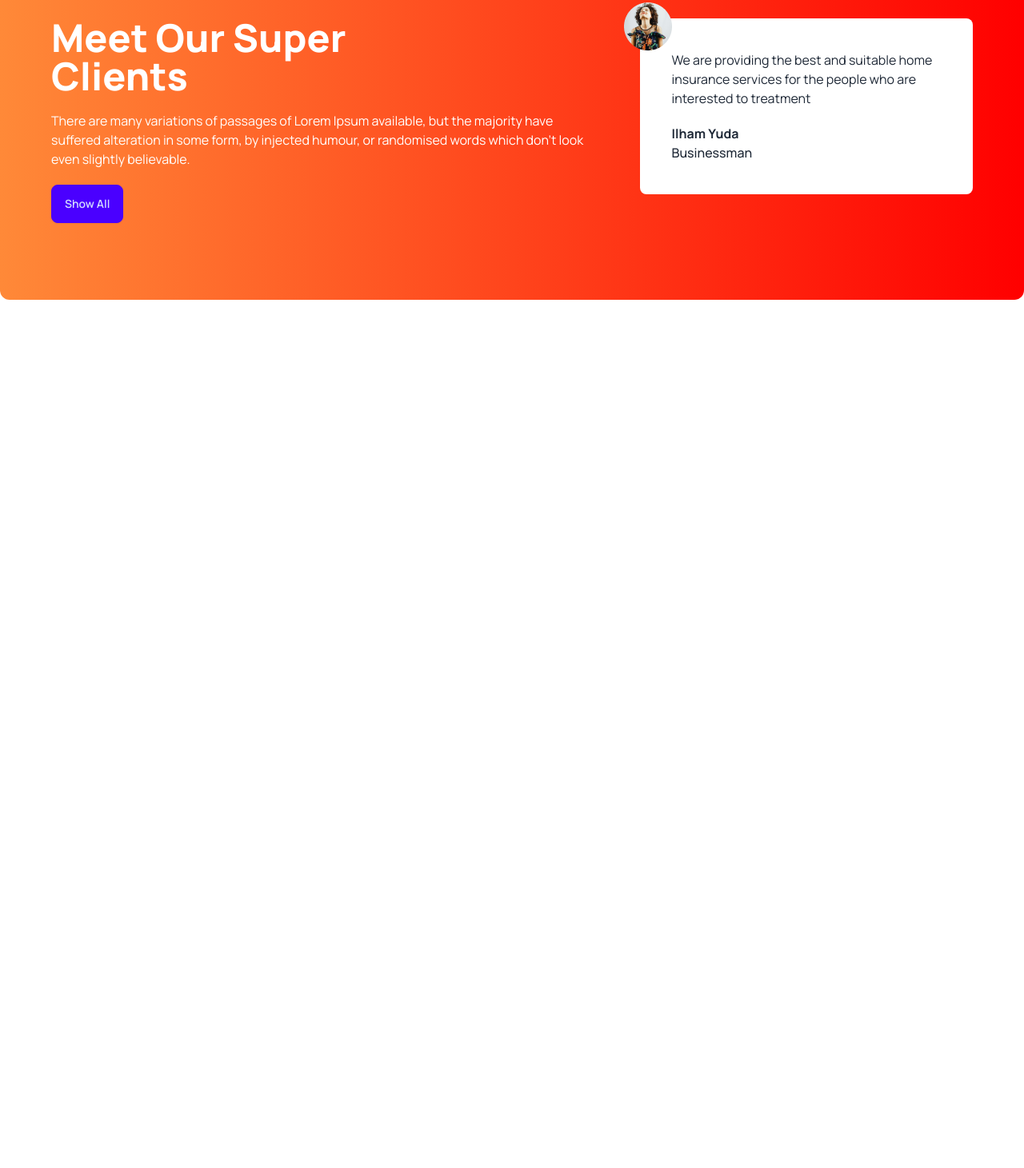
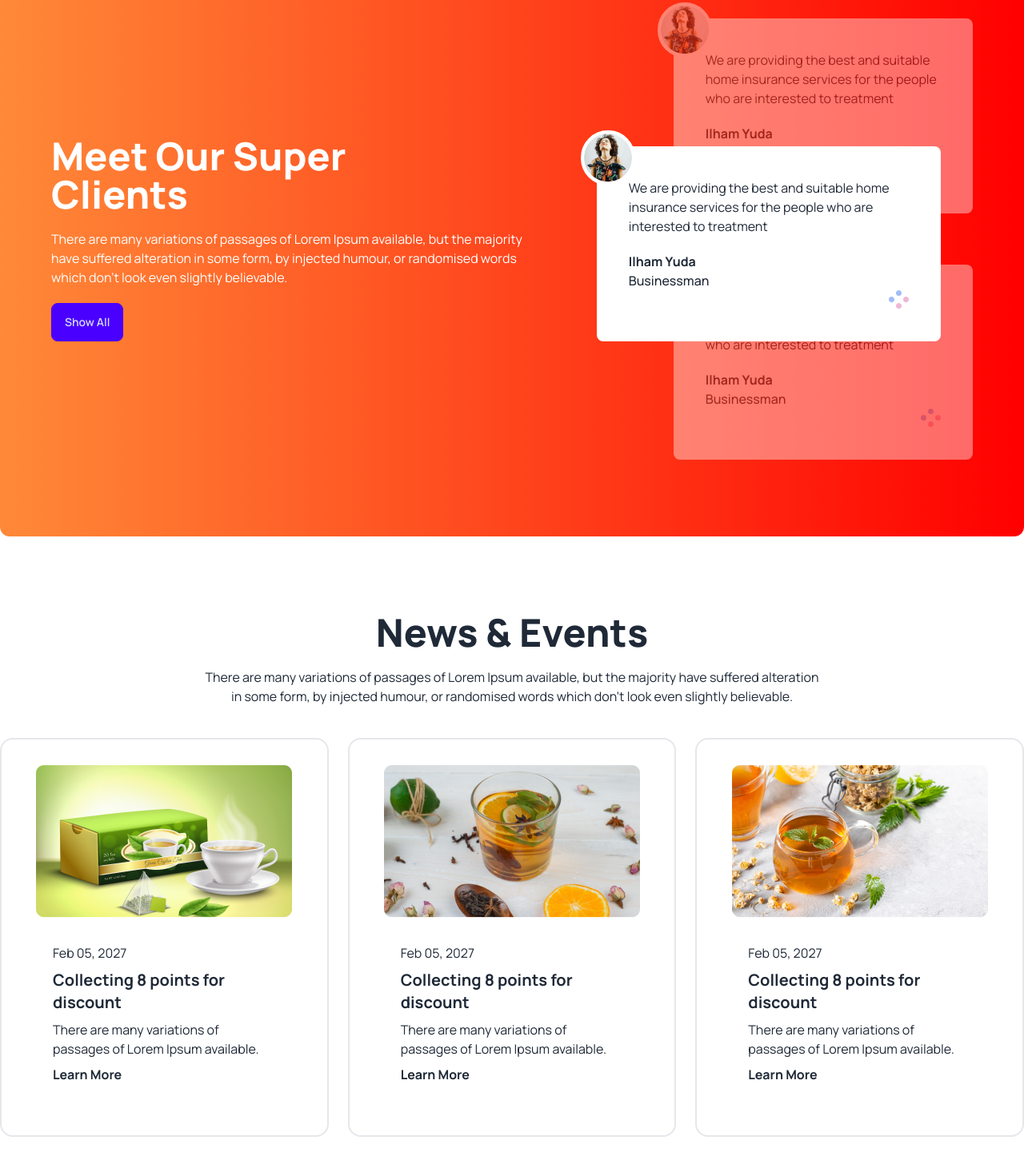
Before and after one commit to showlin1/tea-house-with-daisy-ui, a plain HTML site: page index.html in a window 1280 px wide. Shown: the part 1876-3337 px from the top of the page at 80% size. Before the commit the page ends 2347 px from the top, so only its background shows below. Drawn offline with nearby package versions, Linux system fonts and the light colour scheme.

Commit message:
added a news & event section

```diff
--- a/index.html
+++ b/index.html
@@ -68,7 +68,7 @@
                 the majority have suffered alteration
                 in some form, by injected humour, or randomised words which don't look even slightly believable. </p>
             <!-- Feature Tea Card container  -->
-            <div class="grid gap-6 grid-cois-1 md:grid-cols-2 lg:grid-cols-4">
+            <div class="grid gap-6 grid-cols-1 md:grid-cols-2 lg:grid-cols-4">
                 <!-- first card -->
                 <div class="card  p-8 bg-gradient-to-r from-[#F4F4F4] to-[#F4F4F4] shadow-xl">
                     <figure><img src="images/tea-1.png" alt="Shoes" /></figure>
@@ -134,27 +134,101 @@
             </div>
         </section>
         <!-- super client section -->
-        <section class="my-24 flex flex-coi lg:flex-row gap-12 rounded-xl bg-gradient-to-r from-[#FF8938] to-[#F00] px-16 py-24">
-            <div class="space-y-5">
-                <h2 class="text-5xl text-white font-extrabold">Meet Our Super <br> Clients
-                </h2>
-
-                    <p class="text-white">There are many variations of passages of Lorem Ipsum available, but the majority have suffered
+        <section
+            class="my-24 flex flex-col lg:flex-row gap-12 rounded-xl bg-gradient-to-r from-[#FF8938] to-[#F00] px-16 py-24">
+            <div class=" flex items-center lg:pr-28">
+                <div class="space-y-5">
+                    <h2 class="text-5xl text-white font-extrabold">Meet Our Super <br> Clients
+                    </h2>
+                    <p class="text-white">There are many variations of passages of Lorem Ipsum available, but the
+                        majority have suffered
                         alteration in some form, by injected humour, or randomised words which don't look even slightly
                         believable. </p>
                     <button class="btn btn-primary">Show All</button>
+                </div>
 
             </div>
-            <div>
-                <!-- review -->
-                <div class=" relative p-10 rounded-lg bg-white">
-                    <img class="absolute -top-5 -left-5" src="images/client.png" alt="">
+            <!-- review container -->
+            <div class="relative">
+                <!--next review -->
+                <div class=" relative opacity-40 mb-16 z-10 p-10 rounded-lg bg-white">
+                    <img class="absolute -top-5 -left-5 border-4 border-white rounded-full bg-white"
+                        src="images/client.png" alt="">
                     <p>We are providing the best and suitable home insurance services for the people who are interested
                         to treatment</p>
                     <h4 class="font-bold mt-5">Ilham Yuda</h4>
                     <p class="font-medium">Businessman</p>
+                    <div class="flex justify-end">
+                        <img src="images/circles.png" alt="">
+                    </div>
+                </div>
+                <!--current review -->
+                <div class="absolute top-40 lg:-left-24 z-20 lg:w-[430px] p-10 rounded-lg bg-white">
+                    <img class="absolute -top-5 -left-5 border-4 border-white rounded-full bg-white"
+                        src="images/client.png" alt="">
+                    <p>We are providing the best and suitable home insurance services for the people who are interested
+                        to treatment</p>
+                    <h4 class="font-bold mt-5">Ilham Yuda</h4>
+                    <p class="font-medium">Businessman</p>
+                    <div class="flex justify-end">
+                        <img src="images/circles.png" alt="">
+                    </div>
+                </div>
+                <!--previous review -->
+                <div class=" relative opacity-40 p-10 z-10 rounded-lg bg-white">
+                    <img class="absolute -top-5 -left-5 border-4 border-white rounded-full bg-white"
+                        src="images/client.png" alt="">
+                    <p>We are providing the best and suitable home insurance services for the people who are interested
+                        to treatment</p>
+                    <h4 class="font-bold mt-5">Ilham Yuda</h4>
+                    <p class="font-medium">Businessman</p>
+                    <div class="flex justify-end">
+                        <img src="images/circles.png" alt="">
+                    </div>
                 </div>
             </div>
+        </section>
+        <!-- News & event -->
+        <section class="my-24">
+            <h2 class="text-5xl font-extrabold text-center mb-5">News & Events</h2>
+            <p class="text-center lg:max-w-3xl mx-auto mb-10">There are many variations of passages of Lorem Ipsum available, but the majority have suffered alteration
+                in some form, by injected humour, or randomised words which don't look even slightly believable. </p>
+
+             <div class="grid gap-6 grid-cols-1 md:grid-cols-2 lg:grid-cols-3 ">
+                <!-- first card -->
+                <div class="card p-8 border-2 ">
+                    <figure><img src="images/news-1.png" alt="Shoes" /></figure>
+                    <div class="card-body">
+                        <p>Feb 05, 2027</p>
+                      <h2 class="text-xl font-bold">Collecting 8 points for discount</h2>
+                      <p>There are many variations of passages of Lorem Ipsum available.</p>
+                      <h4 class=" font-bold">Learn More</h4>
+
+                    </div>
+                </div>
+                <!-- second card -->
+                <div class="card p-8 border-2">
+                    <figure><img src="images/news-2.png" alt="Shoes" /></figure>
+                    <div class="card-body">
+                        <p>Feb 05, 2027</p>
+                      <h2 class="text-xl font-bold">Collecting 8 points for discount</h2>
+                      <p>There are many variations of passages of Lorem Ipsum available.</p>
+                      <h4 class=" font-bold">Learn More</h4>
+
+                    </div>
+                </div>
+                <!-- third card -->
+                <div class="card p-8  border-2">
+                    <figure><img src="images/news-3.png" alt="Shoes" /></figure>
+                    <div class="card-body">
+                        <p>Feb 05, 2027</p>
+                      <h2 class="text-xl font-bold">Collecting 8 points for discount</h2>
+                      <p>There are many variations of passages of Lorem Ipsum available.</p>
+                      <h4 class=" font-bold">Learn More</h4>
+
+                    </div>
+                </div>
+             </div>
         </section>
     </main>
     <footer>
```
